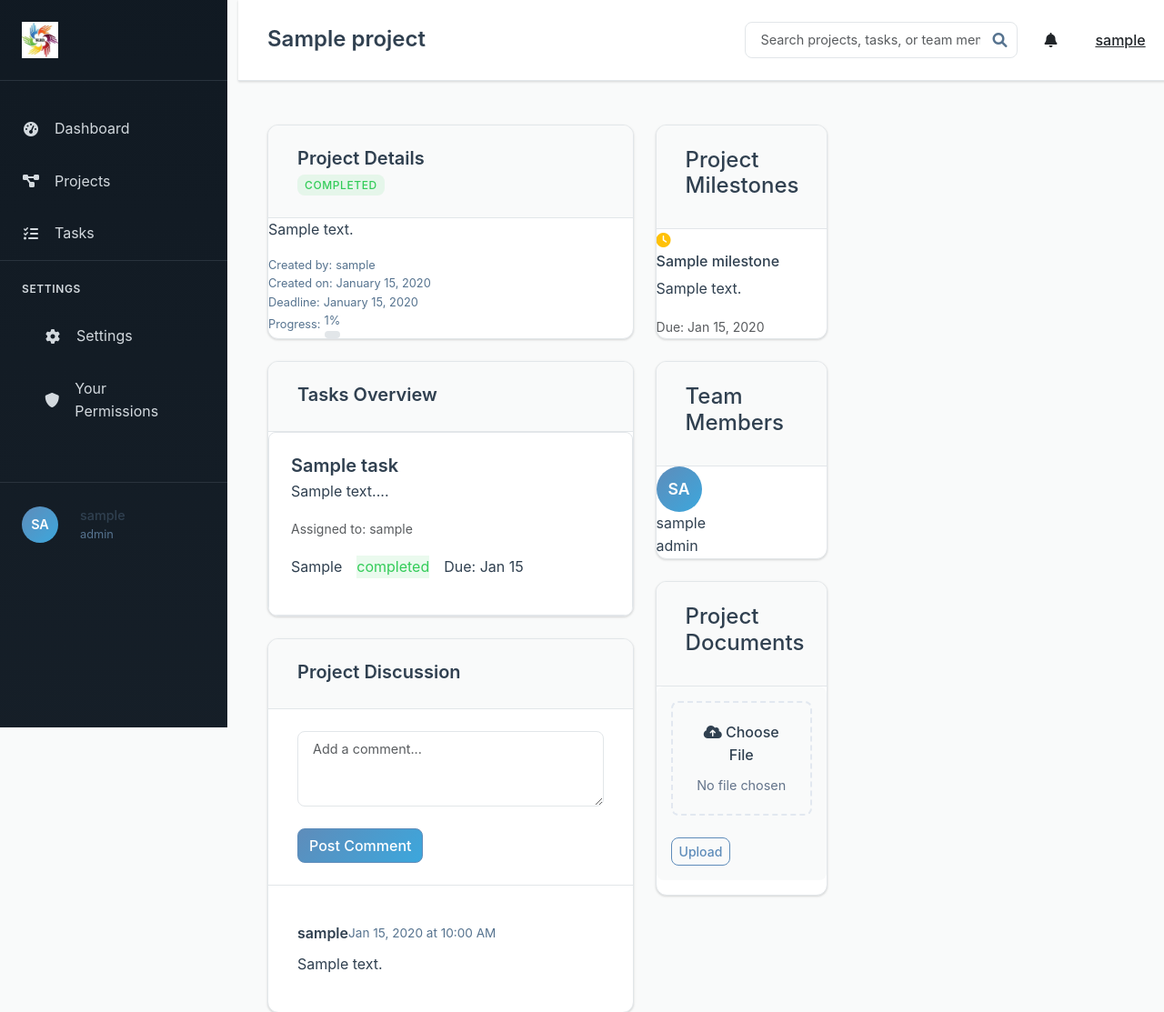
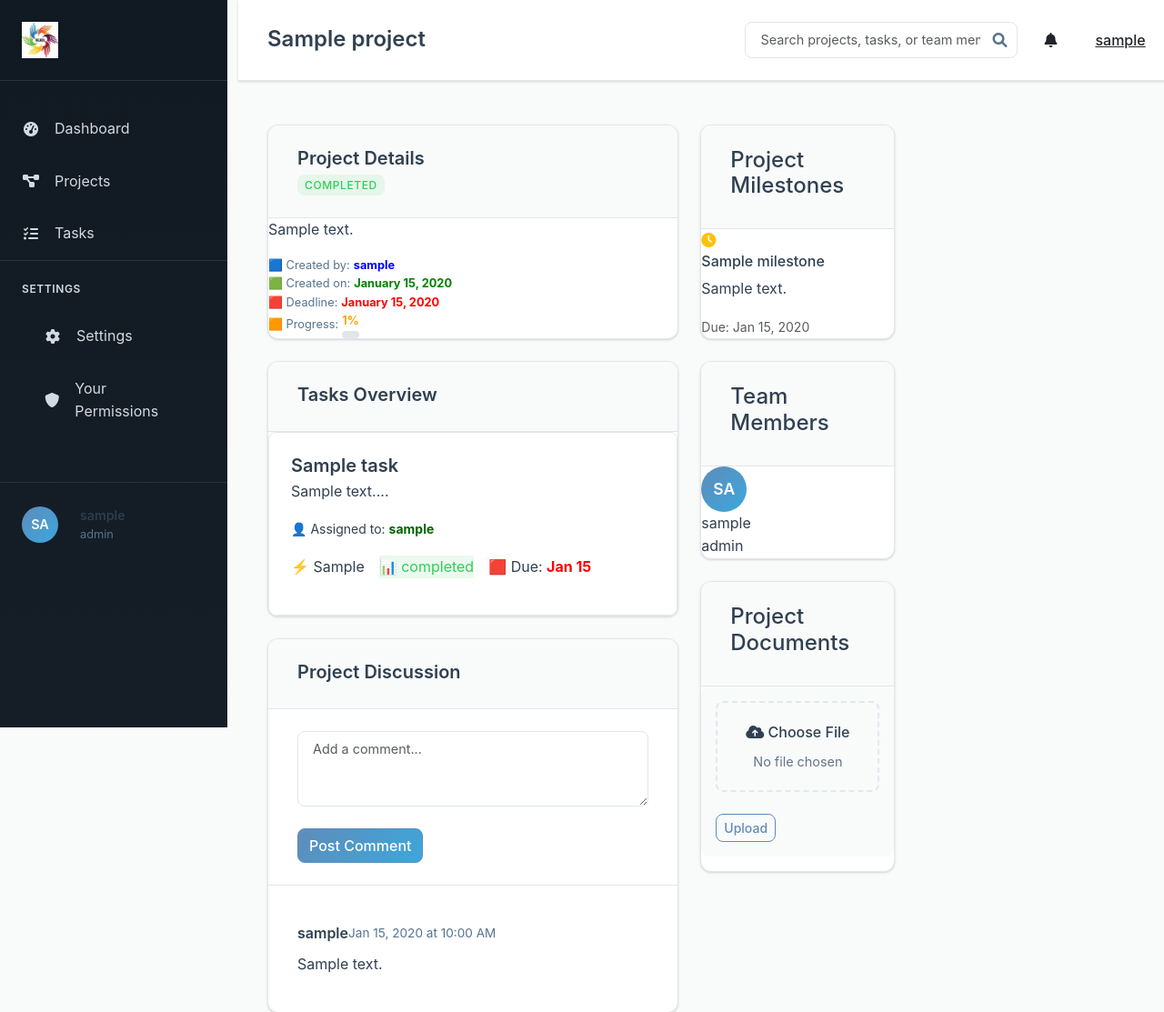
Before and after one commit to Mamykhatke/lastfinal, a Flask app: page /projects/1 in a window 1280 px wide. Shown: the top 1113 px of the page at 91% size. Run offline with Flask 3, Linux system fonts and the light colour scheme; a user stored in the database is signed in; tables that the repository leaves empty hold one stand-in row (values such as "Sample post"); some libraries are stand-ins or nearby versions.

Commit message:
Enhance the look and feel of projects and tasks with colored details
Adds colored text, icons, and a PostgreSQL dependency, and fixes a potential login secret issue.

Replit-Commit-Author: Agent
Replit-Commit-Session-Id: 68d1fac8-266b-4a84-920a-9579ee5caf70
Replit-Commit-Screenshot-Url: https://storage.googleapis.com/screenshot-production-us-central1/46665685-505a-49df-ac2b-54cdda56c95d/cf685f55-6568-4898-a957-4bf36ad3f626.jpg

```diff
--- a/app.py
+++ b/app.py
@@ -17,7 +17,7 @@ login_manager = LoginManager()
 
 # create the app
 app = Flask(__name__)
-app.secret_key = os.environ.get("SESSION_SECRET")
+app.secret_key = os.environ.get("SESSION_SECRET") or "dev-secret-key-change-in-production"
 app.wsgi_app = ProxyFix(app.wsgi_app, x_proto=1, x_host=1)
 
 # configure the database
--- a/templates/projects/view.html
+++ b/templates/projects/view.html
@@ -30,23 +30,23 @@
 
                     <div class="project-meta-grid">
                         <div class="meta-item">
-                            <label>Created by:</label>
-                            <span>{{ project.creator.username }}</span>
+                            <label>🟦 Created by:</label>
+                            <span style="color: blue; font-weight: bold;">{{ project.creator.username }}</span>
                         </div>
                         <div class="meta-item">
-                            <label>Created on:</label>
-                            <span>{{ project.created_at.strftime('%B %d, %Y') }}</span>
+                            <label>🟩 Created on:</label>
+                            <span style="color: green; font-weight: bold;">{{ project.created_at.strftime('%B %d, %Y') }}</span>
                         </div>
                         {% if project.deadline %}
                         <div class="meta-item">
-                            <label>Deadline:</label>
-                            <span>{{ project.deadline.strftime('%B %d, %Y') }}</span>
+                            <label>🟥 Deadline:</label>
+                            <span style="color: red; font-weight: bold;">{{ project.deadline.strftime('%B %d, %Y') }}</span>
                         </div>
                         {% endif %}
                         <div class="meta-item">
-                            <label>Progress:</label>
+                            <label>🟧 Progress:</label>
                             <div class="progress-container">
-                                <span>{{ project.progress }}%</span>
+                                <span style="color: orange; font-weight: bold;">{{ project.progress }}%</span>
                                 <div class="progress">
                                     <div class="progress-bar" style="width: {{ project.progress }}%"></div>
                                 </div>
@@ -76,15 +76,15 @@
                             <h5><a href="{{ url_for('view_task', task_id=task.id) }}">{{ task.title }}</a></h5>
                             <p>{{ task.description[:100] }}...</p>
                             {% if task.assigned_user %}
-                            <small class="text-muted">Assigned to: {{ task.assigned_user.username }}</small>
+                            <small>👤 Assigned to: <span style="color: darkgreen; font-weight: bold;">{{ task.assigned_user.username }}</span></small>
                             {% endif %}
                         </div>
 
                         <div class="task-meta">
-                            <span class="priority priority-{{ task.priority.lower() }}">{{ task.priority }}</span>
-                            <span class="status status-{{ task.status.lower().replace(' ', '-') }}">{{ task.status }}</span>
+                            <span class="priority priority-{{ task.priority.lower() }}">⚡ {{ task.priority }}</span>
+                            <span class="status status-{{ task.status.lower().replace(' ', '-') }}">📊 {{ task.status }}</span>
                             {% if task.deadline %}
-                            <span class="deadline">Due: {{ task.deadline.strftime('%b %d') }}</span>
+                            <span class="deadline">🟥 Due: <span style="color: red; font-weight: bold;">{{ task.deadline.strftime('%b %d') }}</span></span>
                             {% endif %}
                         </div>
                     </div>
```
Also changed, not shown: templates/tasks/view.html (+12 -12 lines), attached_assets/image_1751607148964.png (added), 1 other file.
